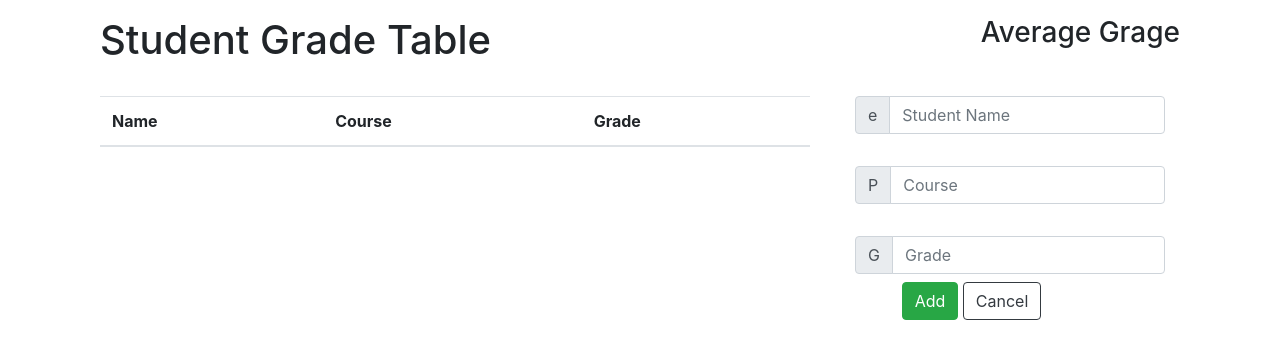
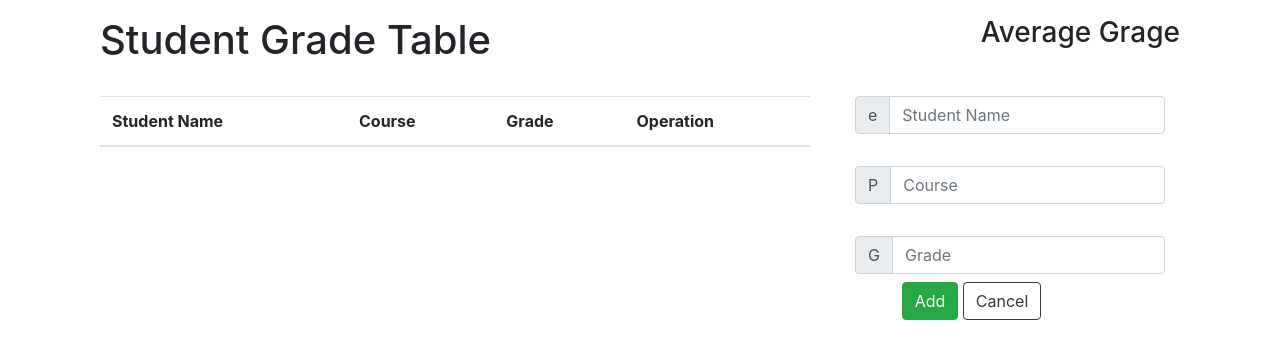
Before and after one commit to semilee6557/student-grade-table, a plain HTML site: page index.html in a window 1280 px wide. Drawn offline with nearby package versions, Linux system fonts and the light colour scheme; no server answers.

Commit message:
Modify the HTML

```diff
--- a/index.html
+++ b/index.html
@@ -31,9 +31,10 @@
           <table class="table table-striped">
             <thead>
               <tr>
-                <th scope="col">Name</th>
+                <th scope="col">Student Name</th>
                 <th scope="col">Course</th>
                 <th scope="col">Grade</th>
+                <th scope="col">Operation</th>
               </tr>
             </thead>
             <tbody>
@@ -42,6 +43,7 @@
         </div>
         <div class="col">
 
+          <p class="d-none">No Grades Recorded</p>
 
           <form>
             <div class="col-auto">
```
